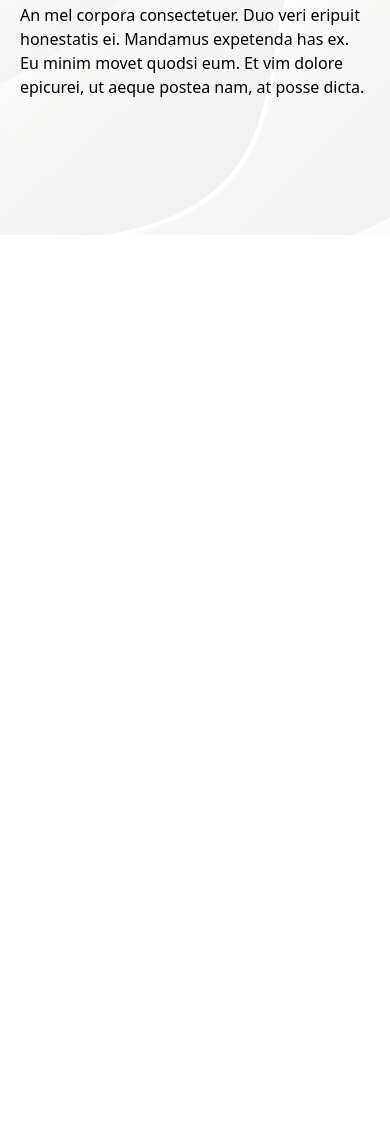
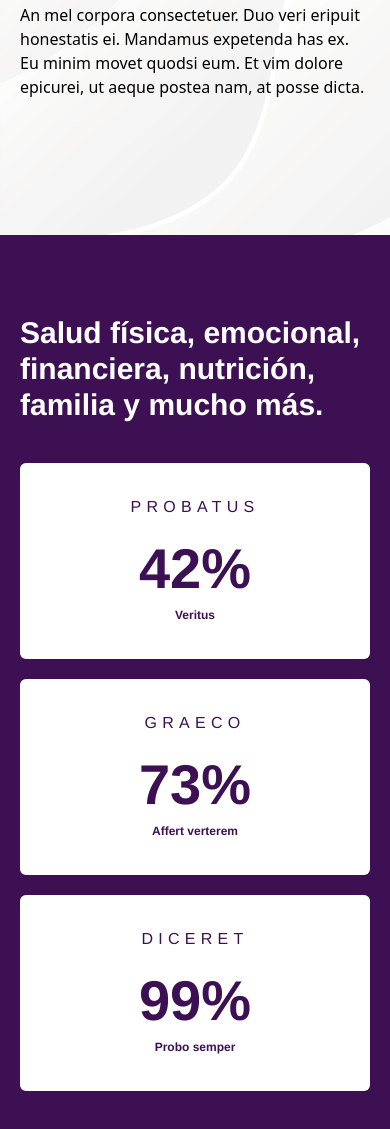
Before and after one commit to miguelAngelPG/body-systems-practice, a website built with Vite: page index.html in a window 390 px wide. Shown: the part 2812-3941 px from the top of the page. Before the commit the page ends 3047 px from the top, so only its background shows below. Built offline with nearby package versions, Linux system fonts and the light colour scheme; no server answers.

Commit message:
mobile percentage section

```diff
--- a/index.html
+++ b/index.html
@@ -142,6 +142,29 @@
             <div id="posts" class="flex flex-col gap-5">
             </div>
         </section>
+
+        <section class="pt-20 px-5 pb-20 bg-purple">
+            <h3 class="text-left font-DM_Sans text-3xl font-bold text-white mb-10">Salud física, emocional, financiera, nutrición, familia y mucho más.</h3>
+            <div>
+                <div class="flex flex-col gap-5">
+                    <div class="bg-white rounded-md grid justify-items-center py-8">
+                        <p class="text-purple font-light text-base leading-6 font-DM_Sans mb-5 tracking-[5.28px] uppercase">probatus</p>
+                        <p class="text-purple font-bold font-DM_Sans text-[56px] leading-[60px] mb-1 uppercase">42%</p>
+                        <p class="text-purple font-bold text-xs leading-6 font-DM_Sans">Veritus</p>
+                    </div>
+                    <div class="bg-white rounded-md grid justify-items-center py-8">
+                        <p class="text-purple font-light text-base leading-6 font-DM_Sans mb-5 tracking-[5.28px] uppercase">graeco</p>
+                        <p class="text-purple font-bold font-DM_Sans text-[56px] leading-[60px] mb-1 uppercase">73%</p>
+                        <p class="text-purple font-bold text-xs leading-6 font-DM_Sans">Affert verterem</p>
+                    </div>
+                    <div class="bg-white rounded-md grid justify-items-center py-8">
+                        <p class="text-purple font-light text-base leading-6 font-DM_Sans mb-5 tracking-[5.28px] uppercase">diceret</p>
+                        <p class="text-purple font-bold font-DM_Sans text-[56px] leading-[60px] mb-1 uppercase">99%</p>
+                        <p class="text-purple font-bold text-xs leading-6 font-DM_Sans">Probo semper</p>
+                    </div>
+                </div>
+            </div>
+        </section>
         <div id="app"></div>
         <script type="module" src="./src/main.js"></script>
     </body>
--- a/src/main.js
+++ b/src/main.js
@@ -24,7 +24,7 @@ function getPost() {
                 html += `
                     <div id="post_card${id}" class="bg-primaryRed px-8 py-5 rounded-md">
                         <h5 class="text-white font-bold font-DM_Sans text-2xl mb-5">${title}</h5>
-                        <p class="text-white font-normal text-base leading-6 font-DM_Sans mb-5">${body}</p>
+                        <p class="text-white font-light text-base leading-6 font-DM_Sans mb-5">${body}</p>
                         <button class="text-white font-bold text-base leading-6 font-DM_Sans">Learn more</button>
                     </div>
                 `
```
